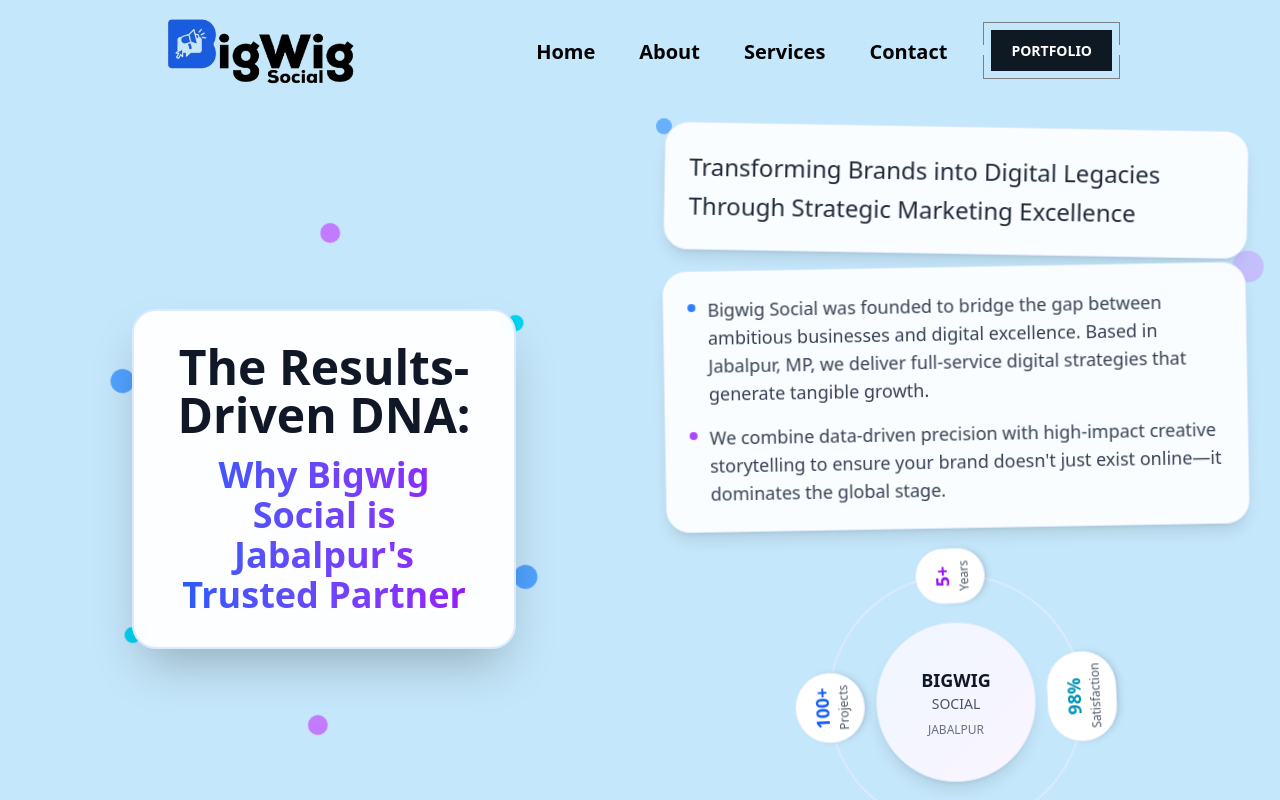
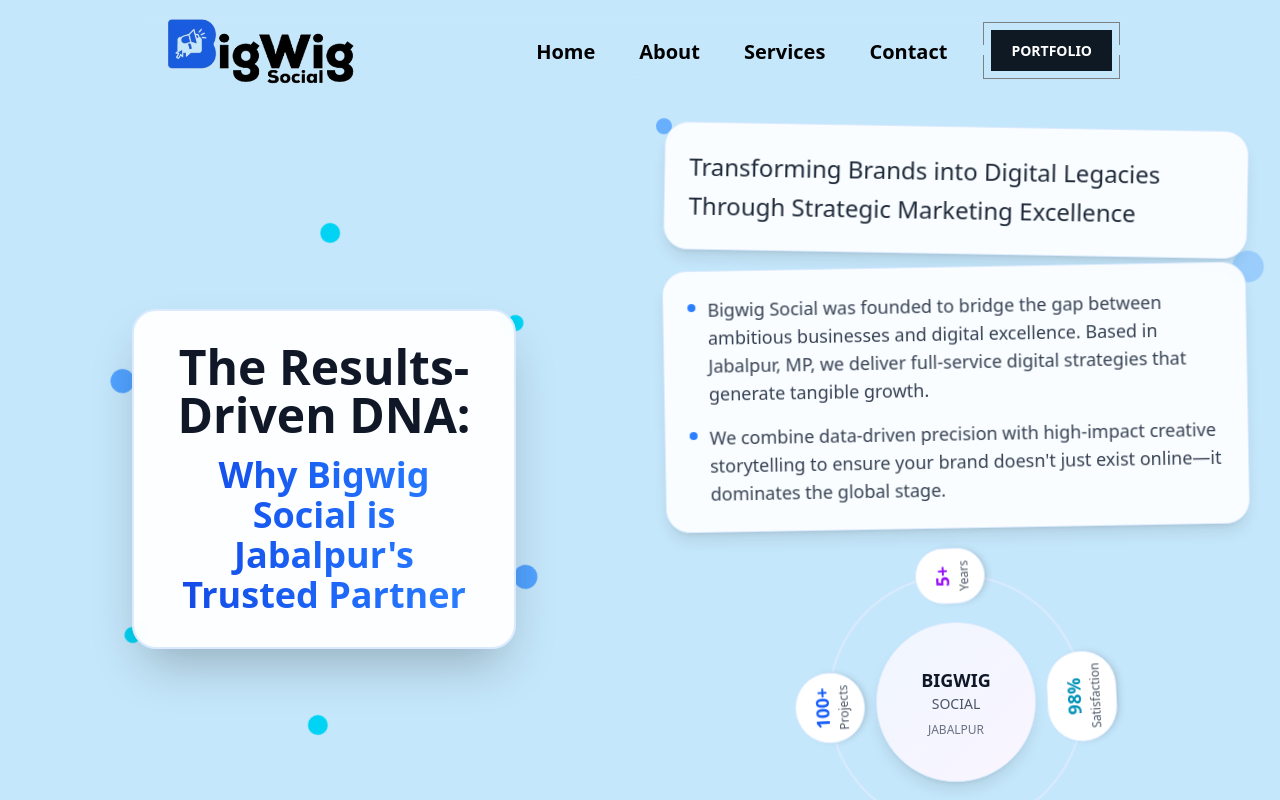
Before and after one commit to shubhworks/bigwigsocial, a Next.js app in the folder apps/frontend/: page /about in a window 1280 px wide. Shown: the top 800 px of the page. Built offline with nearby package versions, Linux system fonts and the light colour scheme.

Commit message:
colours fixed

```diff
--- a/apps/frontend/components/AboutPage/story-hero.tsx
+++ b/apps/frontend/components/AboutPage/story-hero.tsx
@@ -27,7 +27,7 @@
                   <div className="w-6 h-6 bg-blue-400 rounded-full" />
                 </div>
                 <div className="absolute top-1/4 right-0 transform translate-x-1/2">
-                  <div className="w-5 h-5 bg-purple-400 rounded-full" />
+                  <div className="w-5 h-5 bg-cyan-400 rounded-full" />
                 </div>
                 <div className="absolute bottom-1/4 right-0 transform translate-x-1/2">
                   <div className="w-4 h-4 bg-cyan-400 rounded-full" />
@@ -36,7 +36,7 @@
                   <div className="w-6 h-6 bg-blue-400 rounded-full" />
                 </div>
                 <div className="absolute bottom-1/4 left-0 transform -translate-x-1/2">
-                  <div className="w-5 h-5 bg-purple-400 rounded-full" />
+                  <div className="w-5 h-5 bg-cyan-400 rounded-full" />
                 </div>
                 <div className="absolute top-1/4 left-0 transform -translate-x-1/2">
                   <div className="w-4 h-4 bg-cyan-400 rounded-full" />
@@ -50,7 +50,7 @@
                     <h1 className="text-4xl md:text-5xl font-bold text-gray-900">
                       The Results-Driven DNA:
                     </h1>
-                    <div className="text-3xl md:text-4xl font-bold text-transparent bg-clip-text bg-gradient-to-r from-blue-600 to-purple-600">
+                    <div className="text-3xl md:text-4xl font-bold text-transparent bg-clip-text bg-gradient-to-r from-blue-700 to-blue-500">
                       Why Bigwig Social is Jabalpur&apos;s Trusted Partner
                     </div>
                   </div>
@@ -74,7 +74,7 @@
 
             {/* Second Floating Box - Main Content */}
             <div className="relative animate-float-slow">
-              <div className="absolute -top-3 -right-3 w-6 h-6 bg-purple-400 rounded-full animate-ping-slow" />
+              <div className="absolute -top-3 -right-3 w-6 h-6 bg-blue-400 rounded-full animate-ping-slow" />
               <div className="bg-white/90 backdrop-blur-sm border border-gray-200 rounded-2xl p-6 shadow-lg transform -rotate-1 hover:rotate-0 transition-transform duration-300">
                 <div className="space-y-4">
                   <div className="flex items-start space-x-3">
@@ -84,7 +84,7 @@
                     </p>
                   </div>
                   <div className="flex items-start space-x-3">
-                    <div className="w-2 h-2 bg-purple-500 rounded-full mt-2 flex-shrink-0" />
+                    <div className="w-2 h-2 bg-blue-500 rounded-full mt-2 flex-shrink-0" />
                     <p className="text-lg text-gray-700">
                       We combine data-driven precision with high-impact creative storytelling to ensure your brand doesn't just exist online—it dominates the global stage.
                     </p>
```
